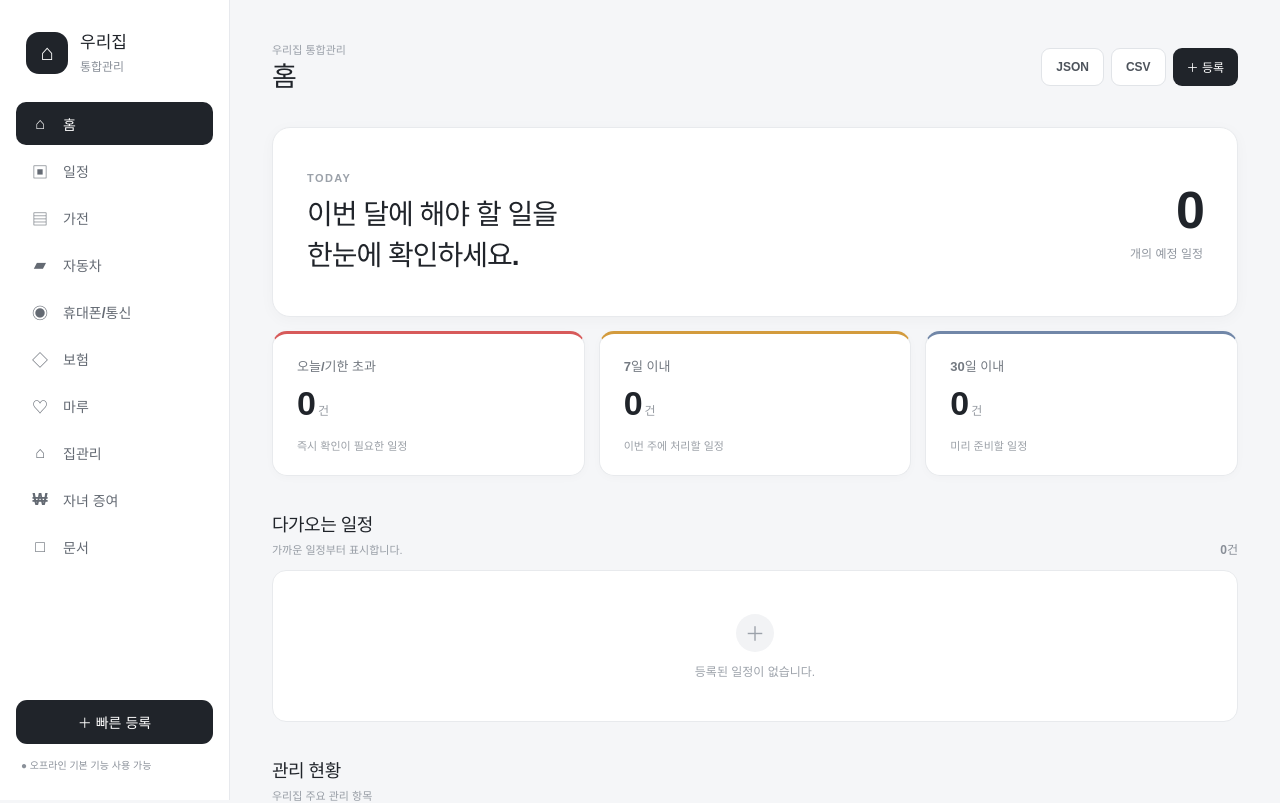
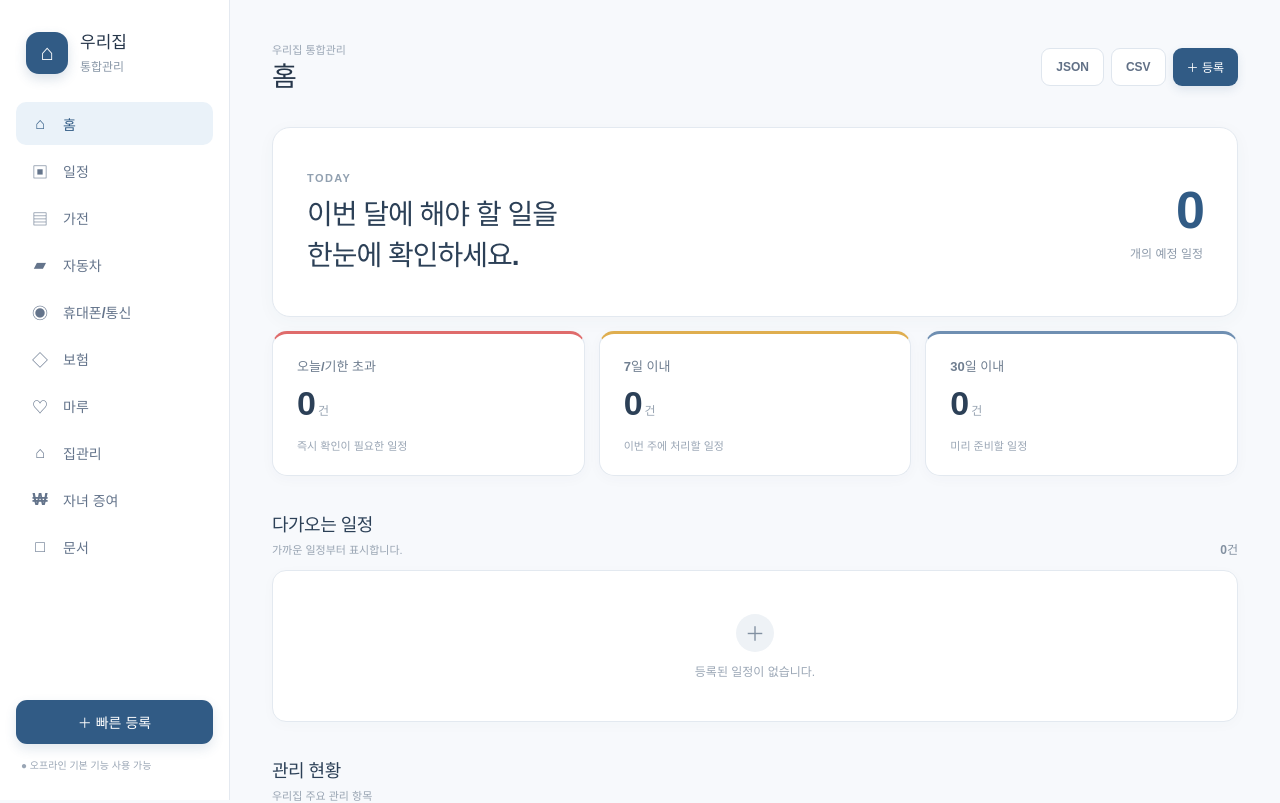
Before and after one commit to eastdragonhome-prog/MyHomeManagement, a React (Vite) app: page / in a window 1280 px wide. Shown: the top 803 px of the page. Built offline with nearby package versions, Linux system fonts and the light colour scheme.

Commit message:
Update styles.css

```diff
--- a/styles.css
+++ b/styles.css
@@ -9,8 +9,9 @@
     "Malgun Gothic",
     sans-serif;
 
-  color: #20242a;
-  background: #f5f6f8;
+  color: #26364a;
+  background: #f7f9fc;
+
   font-synthesis: none;
   text-rendering: optimizeLegibility;
 }
@@ -25,7 +26,7 @@ body,
 
 body {
   min-height: 100vh;
-  background: #f5f6f8;
+  background: #f7f9fc;
 }
 
 button,
@@ -43,20 +44,26 @@ button {
   display: flex;
   align-items: center;
   justify-content: center;
-  background: #f5f6f8;
-  color: #555;
+
+  background: #f7f9fc;
+  color: #526174;
+
   font-size: 18px;
   font-weight: 600;
 }
 
-/* 전체 구조 */
+/* =========================
+   전체 구조
+========================= */
 
 .shell {
   display: flex;
   min-height: 100vh;
 }
 
-/* 사이드바 */
+/* =========================
+   사이드바
+========================= */
 
 .sidebar {
   position: fixed;
@@ -68,7 +75,7 @@ button {
   padding: 28px 16px;
 
   background: #ffffff;
-  border-right: 1px solid #e7e9ed;
+  border-right: 1px solid #e4e9f0;
 
   display: flex;
   flex-direction: column;
@@ -93,10 +100,13 @@ button {
   justify-content: center;
 
   border-radius: 13px;
-  background: #20242a;
+
+  background: #315b85;
   color: #ffffff;
 
   font-size: 22px;
+
+  box-shadow: 0 5px 12px rgba(49, 91, 133, 0.18);
 }
 
 .brand strong,
@@ -105,17 +115,19 @@ button {
 }
 
 .brand strong {
+  color: #26364a;
+
   font-size: 17px;
   line-height: 1.3;
 }
 
 .brand span {
   margin-top: 2px;
-  color: #8a9099;
+
+  color: #8a98a8;
+
   font-size: 12px;
 }
-
-/* 메뉴 */
 
 .sidebar nav {
   display: flex;
@@ -131,7 +143,7 @@ button {
   border-radius: 10px;
 
   background: transparent;
-  color: #646a73;
+  color: #64748b;
 
   display: flex;
   align-items: center;
@@ -140,24 +152,31 @@ button {
   padding: 0 13px;
 
   text-align: left;
+
   font-size: 14px;
   font-weight: 600;
+
+  transition:
+    background 0.15s,
+    color 0.15s;
 }
 
 .sidebar nav button span {
   width: 22px;
+
   text-align: center;
+
   font-size: 16px;
 }
 
 .sidebar nav button:hover {
-  background: #f3f4f6;
-  color: #20242a;
+  background: #f1f5f9;
+  color: #315b85;
 }
 
 .sidebar nav button.active {
-  background: #20242a;
-  color: #ffffff;
+  background: #eaf2f9;
+  color: #315b85;
 }
 
 .quick {
@@ -168,11 +187,17 @@ button {
   border: 0;
   border-radius: 11px;
 
-  background: #20242a;
+  background: #315b85;
   color: #ffffff;
 
   font-size: 14px;
   font-weight: 700;
+
+  box-shadow: 0 5px 12px rgba(49, 91, 133, 0.14);
+}
+
+.quick:hover {
+  background: #274c72;
 }
 
 .offline {
@@ -181,17 +206,22 @@ button {
   margin-top: 13px;
   padding: 0 5px;
 
-  color: #8b919a;
+  color: #9aa6b5;
+
   font-size: 10px;
 }
 
-/* 메인 */
+/* =========================
+   메인
+========================= */
 
 .main {
   width: calc(100% - 230px);
+
   margin-left: 230px;
 
   min-height: 100vh;
+
   padding: 34px 42px 60px;
 }
 
@@ -206,7 +236,8 @@ button {
 }
 
 .header small {
-  color: #999fa8;
+  color: #9aa6b5;
+
   font-size: 11px;
   font-weight: 600;
 }
@@ -214,8 +245,11 @@ button {
 .header h1 {
   margin: 3px 0 0;
 
+  color: #26364a;
+
   font-size: 27px;
   line-height: 1.2;
+
   letter-spacing: -0.8px;
 }
 
@@ -231,11 +265,11 @@ button {
 
   padding: 0 14px;
 
-  border: 1px solid #e1e4e8;
+  border: 1px solid #dfe6ee;
   border-radius: 9px;
 
   background: #ffffff;
-  color: #4d535b;
+  color: #617086;
 
   font-size: 12px;
   font-weight: 700;
@@ -243,27 +277,32 @@ button {
 
 .actions button:hover,
 .modal-actions button:hover {
-  background: #f4f5f7;
+  background: #f4f7fa;
 }
 
 button.primary {
   border: 0;
-  background: #20242a;
+
+  background: #315b85;
   color: #ffffff;
+
+  box-shadow: 0 4px 10px rgba(49, 91, 133, 0.12);
 }
 
 button.primary:hover {
-  background: #080a0d;
+  background: #274c72;
 }
 
-/* 히어로 */
+/* =========================
+   히어로
+========================= */
 
 .hero {
   min-height: 190px;
 
   padding: 30px 34px;
 
-  border: 1px solid #e8eaed;
+  border: 1px solid #e3e9f0;
   border-radius: 18px;
 
   background: #ffffff;
@@ -272,21 +311,27 @@ button.primary:hover {
   align-items: center;
   justify-content: space-between;
 
-  box-shadow: 0 3px 15px rgba(20, 25, 30, 0.03);
+  box-shadow:
+    0 4px 18px rgba(55, 75, 95, 0.035);
 }
 
 .hero small {
-  color: #9ba1a9;
+  color: #91a0b0;
+
   font-size: 11px;
   font-weight: 800;
+
   letter-spacing: 1.4px;
 }
 
 .hero h2 {
   margin: 9px 0 0;
 
+  color: #2c4057;
+
   font-size: 28px;
   line-height: 1.45;
+
   letter-spacing: -1px;
 }
 
@@ -299,22 +344,31 @@ button.primary:hover {
 }
 
 .hero-count b {
+  color: #315b85;
+
   font-size: 52px;
   line-height: 1;
+
   letter-spacing: -2px;
 }
 
 .hero-count span {
   margin-top: 8px;
-  color: #90969f;
+
+  color: #8d9aaa;
+
   font-size: 12px;
 }
 
-/* 요약 카드 */
+/* =========================
+   요약 카드
+========================= */
 
 .cards {
   display: grid;
+
   grid-template-columns: repeat(3, 1fr);
+
   gap: 14px;
 
   margin-top: 14px;
@@ -325,7 +379,7 @@ button.primary:hover {
 
   padding: 22px 24px;
 
-  border: 1px solid #e8eaed;
+  border: 1px solid #e3e9f0;
   border-radius: 15px;
 
   background: #ffffff;
@@ -333,11 +387,13 @@ button.primary:hover {
   display: flex;
   flex-direction: column;
 
-  box-shadow: 0 2px 10px rgba(20, 25, 30, 0.025);
+  box-shadow:
+    0 3px 14px rgba(55, 75, 95, 0.03);
 }
 
 .card > span {
-  color: #737981;
+  color: #6f7e90;
+
   font-size: 13px;
   font-weight: 700;
 }
@@ -345,17 +401,21 @@ button.primary:hover {
 .card > b {
   margin-top: 11px;
 
+  color: #2c4057;
+
   font-size: 34px;
   line-height: 1;
+
   letter-spacing: -1px;
 }
 
 .card > b i {
   margin-left: 3px;
 
-  color: #969ba2;
+  color: #98a4b2;
 
   font-size: 12px;
+
   font-style: normal;
   font-weight: 600;
 }
@@ -363,23 +423,26 @@ button.primary:hover {
 .card > small {
   margin-top: auto;
 
-  color: #9ba0a7;
+  color: #9aa6b5;
+
   font-size: 11px;
 }
 
 .card.danger {
-  border-top: 3px solid #d75a5a;
+  border-top: 3px solid #df6b6b;
 }
 
 .card.warning {
-  border-top: 3px solid #d39b3d;
+  border-top: 3px solid #dfae4f;
 }
 
 .card.normal {
-  border-top: 3px solid #7187a8;
+  border-top: 3px solid #6f8fb2;
 }
 
-/* 섹션 */
+/* =========================
+   섹션
+========================= */
 
 .section {
   margin-top: 34px;
@@ -396,45 +459,62 @@ button.primary:hover {
 .section-head h2 {
   margin: 0;
 
+  color: #2c4057;
+
   font-size: 18px;
+
   letter-spacing: -0.5px;
 }
 
 .section-head p {
   margin: 5px 0 0;
 
-  color: #979da5;
+  color: #98a4b2;
+
   font-size: 11px;
 }
 
 .section-head > span {
-  color: #888e97;
+  color: #8290a0;
+
   font-size: 12px;
   font-weight: 700;
 }
 
-/* 일정 리스트 */
+/* =========================
+   일정
+========================= */
 
 .list {
   overflow: hidden;
 
-  border: 1px solid #e8eaed;
+  border: 1px solid #e3e9f0;
   border-radius: 14px;
 
   background: #ffffff;
+
+  box-shadow:
+    0 3px 14px rgba(55, 75, 95, 0.025);
 }
 
 .row {
   min-height: 72px;
 
   display: grid;
-  grid-template-columns: 70px 1fr 110px 58px;
+
+  grid-template-columns:
+    70px
+    1fr
+    110px
+    58px;
+
   align-items: center;
+
   gap: 14px;
 
   padding: 10px 18px;
 
-  border-bottom: 1px solid #f0f1f3;
+  border-bottom: 1px solid #edf1f5;
 }
 
 .row:last-child {
@@ -456,18 +536,18 @@ button.primary:hover {
 }
 
 .row > strong.red {
-  background: #fbe9e9;
-  color: #c34d4d;
+  background: #fdecec;
+  color: #c85656;
 }
 
 .row > strong.yellow {
-  background: #fbf1dd;
-  color: #aa7b28;
+  background: #fff5df;
+  color: #b17e28;
 }
 
 .row > strong.blue {
-  background: #e9eef7;
-  color: #607899;
+  background: #eaf2fa;
+  color: #5d7da0;
 }
 
 .row > div {
@@ -479,7 +559,7 @@ button.primary:hover {
 
   overflow: hidden;
 
-  color: #30343a;
+  color: #34475d;
 
   font-size: 13px;
   font-weight: 700;
@@ -493,45 +573,51 @@ button.primary:hover {
 
   margin-top: 4px;
 
-  color: #9ba0a7;
+  color: #9aa6b5;
+
   font-size: 10px;
 }
 
 .row time {
-  color: #777e87;
+  color: #7d8b9b;
+
   font-size: 11px;
+
   text-align: right;
 }
 
 .row button {
   height: 30px;
 
-  border: 1px solid #e0e3e7;
+  border: 1px solid #dfe6ee;
   border-radius: 7px;
 
   background: #ffffff;
-  color: #777e86;
+  color: #738196;
 
   font-size: 10px;
   font-weight: 700;
 }
 
 .row button:hover {
-  background: #f3f4f6;
-  color: #20242a;
+  background: #f1f5f9;
+  color: #315b85;
 }
 
-/* 빈 상태 */
+/* =========================
+   빈 상태
+========================= */
 
 .empty {
   min-height: 150px;
 
   display: flex;
   flex-direction: column;
+
   align-items: center;
   justify-content: center;
 
-  color: #9ca2aa;
+  color: #9aa6b5;
 }
 
 .empty b {
@@ -544,7 +630,9 @@ button.primary:hover {
 
   border-radius: 50%;
 
-  background: #f2f3f5;
+  background: #eef2f6;
+
+  color: #8291a2;
 
   font-size: 20px;
   font-weight: 400;
@@ -556,11 +644,15 @@ button.primary:hover {
   font-size: 12px;
 }
 
-/* 관리 현황 */
+/* =========================
+   관리 현황
+========================= */
 
 .category-grid {
   display: grid;
+
   grid-template-columns: repeat(4, 1fr);
+
   gap: 10px;
 }
 
@@ -569,38 +661,56 @@ button.primary:hover {
 
   padding: 18px;
 
-  border: 1px solid #e8eaed;
+  border: 1px solid #e3e9f0;
   border-radius: 12px;
 
   background: #ffffff;
 
   display: flex;
   flex-direction: column;
+
   justify-content: space-between;
+
+  transition:
+    transform 0.15s,
+    box-shadow 0.15s;
+}
+
+.category:hover {
+  transform: translateY(-1px);
+
+  box-shadow:
+    0 5px 16px rgba(55, 75, 95, 0.06);
 }
 
 .category span {
-  color: #70767f;
+  color: #718096;
+
   font-size: 12px;
   font-weight: 700;
 }
 
 .category b {
+  color: #315b85;
+
   font-size: 23px;
 }
 
-/* 카테고리 페이지 */
+/* =========================
+   카테고리 페이지
+========================= */
 
 .category-hero {
   min-height: 125px;
 
   display: flex;
   align-items: center;
+
   gap: 18px;
 
   padding: 24px;
 
-  border: 1px solid #e8eaed;
+  border: 1px solid #e3e9f0;
   border-radius: 16px;
 
   background: #ffffff;
@@ -616,7 +726,8 @@ button.primary:hover {
 
   border-radius: 15px;
 
-  background: #f0f1f3;
+  background: #eaf2f9;
+  color: #315b85;
 
   font-size: 24px;
 }
@@ -624,13 +735,16 @@ button.primary:hover {
 .category-hero h2 {
   margin: 0;
 
+  color: #2c4057;
+
   font-size: 22px;
 }
 
 .category-hero p {
   margin: 5px 0 0;
 
-  color: #9298a0;
+  color: #929eac;
+
   font-size: 12px;
 }
 
@@ -649,13 +763,14 @@ button.primary:hover {
 
   min-height: 300px;
 
-  border: 1px solid #e8eaed;
+  border: 1px solid #e3e9f0;
   border-radius: 16px;
 
   background: #ffffff;
 
   display: flex;
   flex-direction: column;
+
   align-items: center;
   justify-content: center;
 
@@ -663,11 +778,15 @@ button.primary:hover {
 }
 
 .empty-panel > b {
+  color: #315b85;
+
   font-size: 42px;
 }
 
 .empty-panel h2 {
   margin: 10px 0 0;
+
+  color: #34475d;
 
   font-size: 17px;
 }
@@ -675,25 +794,30 @@ button.primary:hover {
 .empty-panel p {
   margin: 7px 0 18px;
 
-  color: #999fa7;
+  color: #9aa6b5;
+
   font-size: 12px;
 }
 
-/* 모달 */
+/* =========================
+   모달
+========================= */
 
 .modal-bg {
   position: fixed;
+
   inset: 0;
 
   z-index: 100;
 
   display: flex;
+
   align-items: center;
   justify-content: center;
 
   padding: 20px;
 
-  background: rgba(20, 24, 29, 0.38);
+  background: rgba(36, 50, 66, 0.32);
 }
 
 .modal {
@@ -705,11 +829,13 @@ button.primary:hover {
 
   background: #ffffff;
 
-  box-shadow: 0 20px 70px rgba(0, 0, 0, 0.2);
+  box-shadow:
+    0 20px 70px rgba(30, 45, 60, 0.2);
 }
 
 .modal-title {
   display: flex;
+
   align-items: flex-start;
   justify-content: space-between;
 
@@ -717,14 +843,18 @@ button.primary:hover {
 }
 
 .modal-title small {
-  color: #9ca1a8;
+  color: #94a0ae;
+
   font-size: 9px;
   font-weight: 800;
+
   letter-spacing: 1px;
 }
 
 .modal-title h2 {
   margin: 3px 0 0;
+
+  color: #2c4057;
 
   font-size: 21px;
 }
@@ -736,9 +866,9 @@ button.primary:hover {
   border: 0;
   border-radius: 8px;
 
-  background: #f2f3f5;
+  background: #eef2f6;
 
-  color: #777e87;
+  color: #748194;
 
   font-size: 20px;
 }
@@ -748,7 +878,7 @@ button.primary:hover {
 
   margin-top: 14px;
 
-  color: #656b73;
+  color: #66768a;
 
   font-size: 11px;
   font-weight: 700;
@@ -763,30 +893,37 @@ button.primary:hover {
 
   padding: 0 12px;
 
-  border: 1px solid #dfe2e6;
+  border: 1px solid #dfe6ee;
   border-radius: 9px;
 
   background: #ffffff;
 
-  color: #282c31;
+  color: #34475d;
 
   outline: none;
 }
 
 .modal input:focus,
 .modal select:focus {
-  border-color: #999fa7;
+  border-color: #8da8c2;
+
+  box-shadow:
+    0 0 0 3px rgba(49, 91, 133, 0.08);
 }
 
 .modal-actions {
   display: flex;
+
   justify-content: flex-end;
+
   gap: 7px;
 
   margin-top: 24px;
 }
 
-/* 모바일 */
+/* =========================
+   모바일
+========================= */
 
 @media (max-width: 900px) {
   .sidebar {
@@ -795,6 +932,7 @@ button.primary:hover {
 
   .main {
     width: calc(100% - 190px);
+
     margin-left: 190px;
 
     padding: 25px;
@@ -819,7 +957,7 @@ button.primary:hover {
     padding: 14px;
 
     border-right: 0;
-    border-bottom: 1px solid #e7e9ed;
+    border-bottom: 1px solid #e4e9f0;
   }
 
   .brand {
@@ -828,7 +966,10 @@ button.primary:hover {
 
   .sidebar nav {
     display: grid;
-    grid-template-columns: repeat(5, 1fr);
+
+    grid-template-columns:
+      repeat(5, 1fr);
+
     gap: 4px;
   }
 
@@ -838,7 +979,9 @@ button.primary:hover {
     padding: 3px;
 
     flex-direction: column;
+
     justify-content: center;
+
     gap: 1px;
 
     font-size: 9px;
@@ -846,6 +989,7 @@ button.primary:hover {
 
   .sidebar nav button span {
     width: auto;
+
     font-size: 15px;
   }
 
@@ -859,6 +1003,7 @@ button.primary:hover {
 
   .main {
     width: 100%;
+
     margin-left: 0;
 
     padding: 18px 14px 40px;
@@ -880,6 +1025,7 @@ button.primary:hover {
 
   .actions button {
     padding: 0 8px;
+
     font-size: 10px;
   }
 
@@ -916,7 +1062,10 @@ button.primary:hover {
   }
 
   .row {
-    grid-template-columns: 55px 1fr 60px;
+    grid-template-columns:
+      55px
+      1fr
+      60px;
 
     gap: 8px;
 
@@ -932,7 +1081,8 @@ button.primary:hover {
   }
 
   .category-grid {
-    grid-template-columns: repeat(2, 1fr);
+    grid-template-columns:
+      repeat(2, 1fr);
   }
 
   .category-hero {
@@ -946,4 +1096,4 @@ button.primary:hover {
   .category-hero p {
     font-size: 10px;
   }
-}
+  }
```
